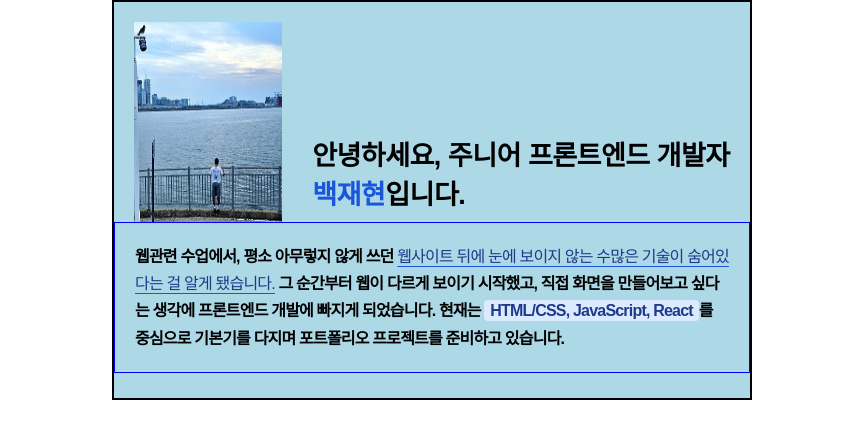
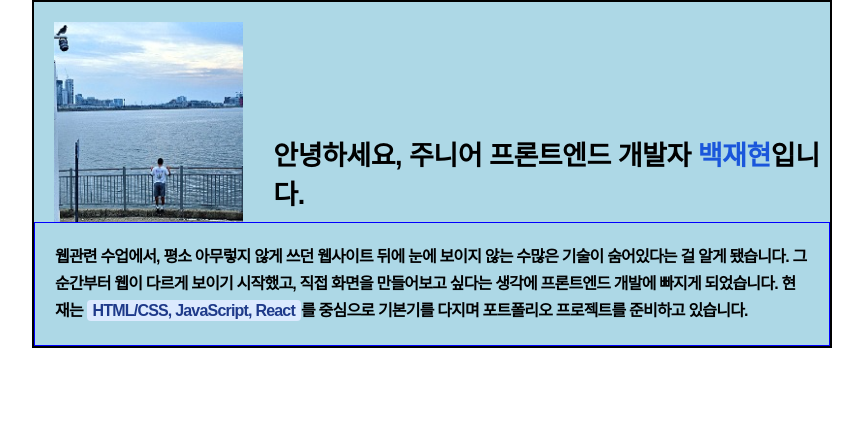
Before and after one commit to jhdevk8/jhdevk8.github.io, a plain HTML site: page dev/자기소개.html in a window 1280 px wide. Shown: the whole page, without its empty margins (208-1071 px from the left). Drawn offline with Linux system fonts and the light colour scheme.

Commit message:
Extract CSS to style.css and fix paths

```diff
--- /dev/null
+++ b/dev/style.css
@@ -0,0 +1,80 @@
+/* 1. 리셋 */
+* {
+  box-sizing: border-box;
+  margin: 0;
+  padding: 0;
+}
+
+/* 2. 태그 기본값 */
+body {
+  font-family: "Malgun Gothic", "Apple SD Gothic Neo", sans-serif;
+}
+
+h1 {
+  margin: 0;
+  padding: 10px;
+  letter-spacing: -0.5px;
+  font-size: 27px;
+  font-weight: 700;
+}
+
+img {
+  width: 100%;
+  height: 100%;
+}
+
+b {
+  background-color: #dbeafe;
+  color: #1e3a8a;
+  padding: 2px 6px;
+  border-radius: 4px;
+  font-weight: 600;
+}
+
+/* 3. 레이아웃 컨테이너 */
+#intro {
+  display: flex;
+  flex-direction: column;
+  border: 2px solid black;
+  width: 90%;
+  max-width: 800px;
+  margin: 0 auto;
+  background-color: lightblue;
+}
+
+.info_top {
+  display: flex;
+  flex-direction: row;
+  align-items: flex-end;
+  gap: 20px;
+}
+
+.info_pic {
+  width: 200px;
+  height: 200px;
+  margin-left: 20px;
+  margin-top: 20px;
+}
+
+.info_pic img {
+  object-fit: cover;
+}
+
+/* 4. 컴포넌트: 소개글 박스 */
+.info_p {
+  line-height: 1.7;
+  border: 1px solid blue;
+}
+
+.info_p p {
+  padding: 20px;
+  font-size: 16px;
+  font-weight: 600;
+  letter-spacing: -0.8px;
+}
+
+/* 5. 텍스트 강조 */
+.top_span {
+  color: #1a56db;
+  text-decoration: none;
+}
--- a/dev/자기소개.html
+++ b/dev/자기소개.html
@@ -1,106 +1,21 @@
 <!DOCTYPE html>
-<html lang="en">
+<html lang="ko">
 
 <head>
   <meta charset="UTF-8">
   <meta name="viewport" content="width=device-width, initial-scale=1.0">
-  <title>Document</title>
+  <title>백재현 | 프론트엔드 개발자</title>
+  <link rel="stylesheet" href="style.css">
 </head>
 
 <body>
-  <style>
-    /* 1. 리셋 */
-    * {
-      box-sizing: border-box;
-      margin: 0;
-      padding: 0;
-    }
-
-    /* 2. 태그 기본값 */
-    body {
-      font-family: "Malgun Gothic", "Apple SD Gothic Neo", sans-serif;
-    }
-
-    h1 {
-      margin: 0;
-      padding: 10px;
-      letter-spacing: -0.5px;
-      font-size: 27px;
-      font-weight: 700;
-    }
-
-    img {
-      width: 100%;
-      height: 100%;
-    }
-
-    b {
-      background-color: #dbeafe;
-      color: #1e3a8a;
-      padding: 2px 6px;
-      border-radius: 4px;
-      font-weight: 600;
-    }
-
-    /* 3. 레이아웃 컨테이너 */
-    #intro {
-      display: flex;
-      flex-direction: column;
-      border: 2px solid black;
-      width: 50%;
-      min-height: 400px;
-      margin: 0 auto;
-      background-color: lightblue;
-    }
-
-    .info_top {
-      display: flex;
-      flex-direction: row;
-      align-items: flex-end;
-      gap: 20px;
-    }
-
-    .info_pic {
-      width: 200px;
-      height: 200px;
-      margin-left: 20px;
-      margin-top: 20px;
-    }
-
-    /* 4. 컴포넌트: 소개글 박스 */
-    .info_p {
-      line-height: 1.7;
-      border: 1px solid blue;
-    }
-
-    .info_p p {
-      padding: 20px;
-      font-size: 16px;
-      font-weight: 600;
-      letter-spacing: -0.8px;
-    }
-
-    /* 5. 텍스트 강조 */
-    .top_span {
-      color: #1a56db;
-      text-decoration: none;
-    }
-
-    .p_span {
-      font-weight: 500;
-      text-decoration: underline;
-      text-decoration-color: #1a56db;
-      text-underline-offset: 4px;
-      color: #1e3a8a;
-    }
-  </style>
   <div id="intro">
 
 
 
     <div class="info_top">
       <div class="info_pic">
-        <img src="/Pics/pic.jpg" alt="프로필 사진">
+        <img src="../Pics/pic.jpg" alt="프로필 사진">
       </div>
 
       <h1>안녕하세요, 주니어 프론트엔드 개발자 <span class="top_span">백재현</span>입니다.</h1>
@@ -110,7 +25,7 @@
 
     <div class="info_p">
       <p>웹관련 수업에서, 평소 아무렇지 않게 쓰던
-        <span class="p_span">웹사이트 뒤에 눈에 보이지 않는 수많은 기술이 숨어있다는 걸 알게 됐습니다.</span>
+        웹사이트 뒤에 눈에 보이지 않는 수많은 기술이 숨어있다는 걸 알게 됐습니다.
 
         그 순간부터 웹이 다르게 보이기 시작했고,
         직접 화면을 만들어보고 싶다는 생각에 프론트엔드 개발에 빠지게 되었습니다.
```
